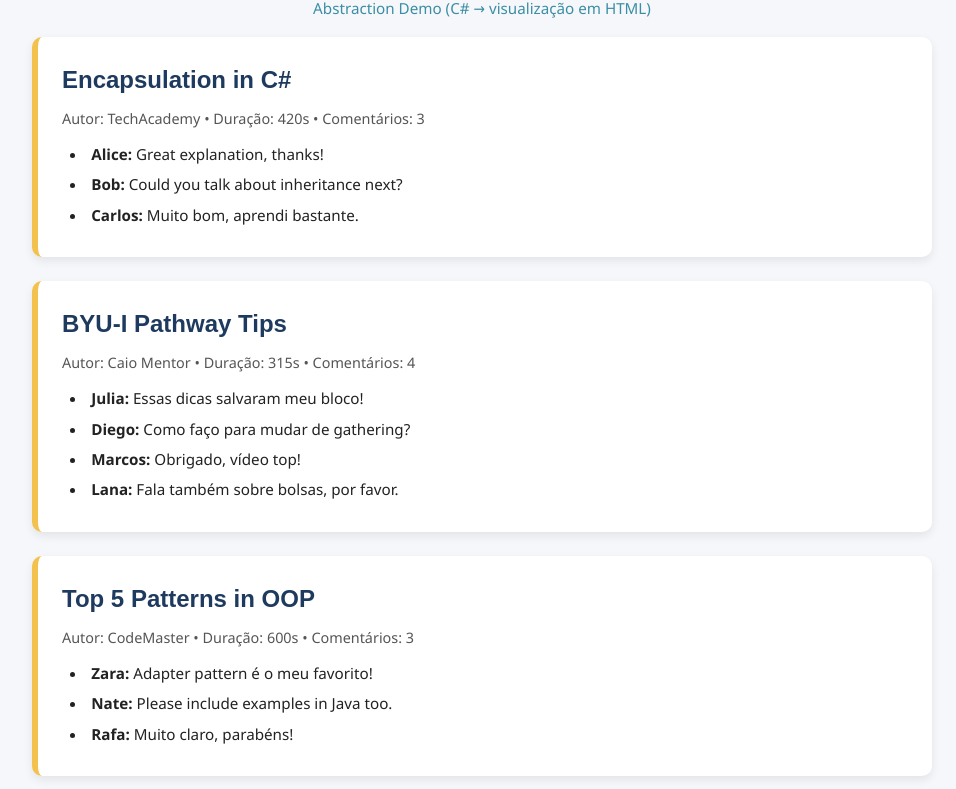
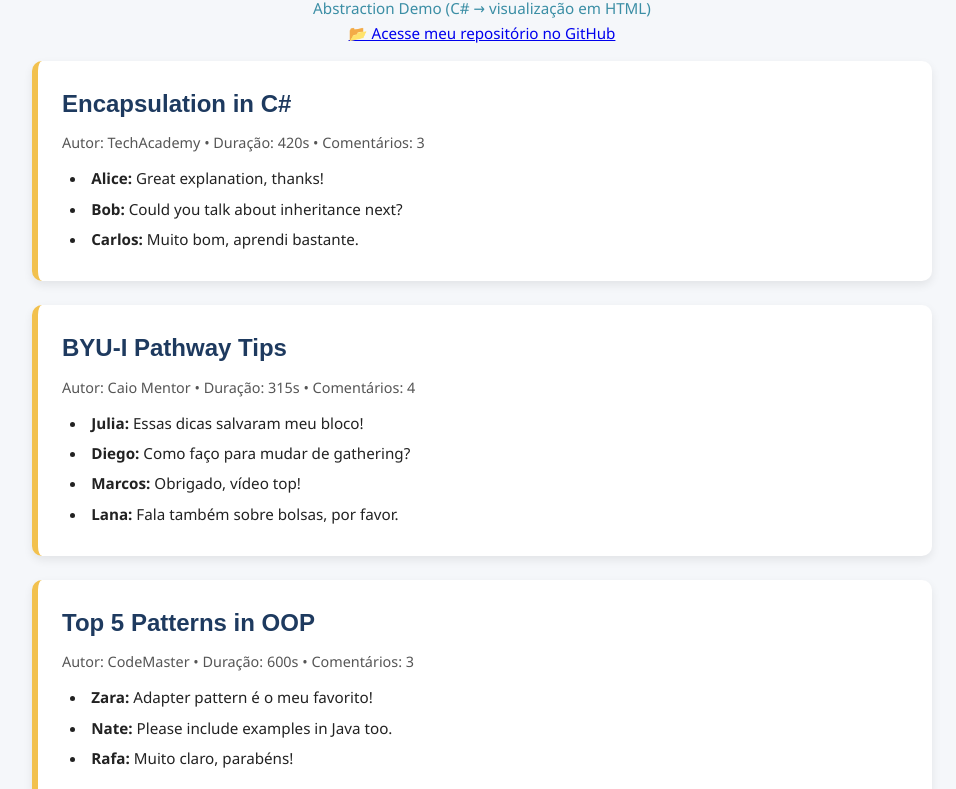
Before and after one commit to caioprosa10/youtubevideo, a plain HTML site: page index.html in a window 1280 px wide. Shown: the part 91-880 px from the top of the page, without its empty margins (158-1114 px from the left). Drawn offline with Linux system fonts and the light colour scheme.

Commit message:
Update index.html

```diff
--- a/index.html
+++ b/index.html
@@ -10,6 +10,12 @@
   <header class="site-header">
     <h1>YouTube Video Program — Week 04</h1>
     <p>Abstraction Demo (C# → visualização em HTML)</p>
+    <!-- Link para o repositório no GitHub -->
+    <p>
+      <a href="https://github.com/caioprosa10/youtubevideo" target="_blank" rel="noopener noreferrer">
+        📂 Acesse meu repositório no GitHub
+      </a>
+    </p>
   </header>
 
   <main id="videosContainer">
```
